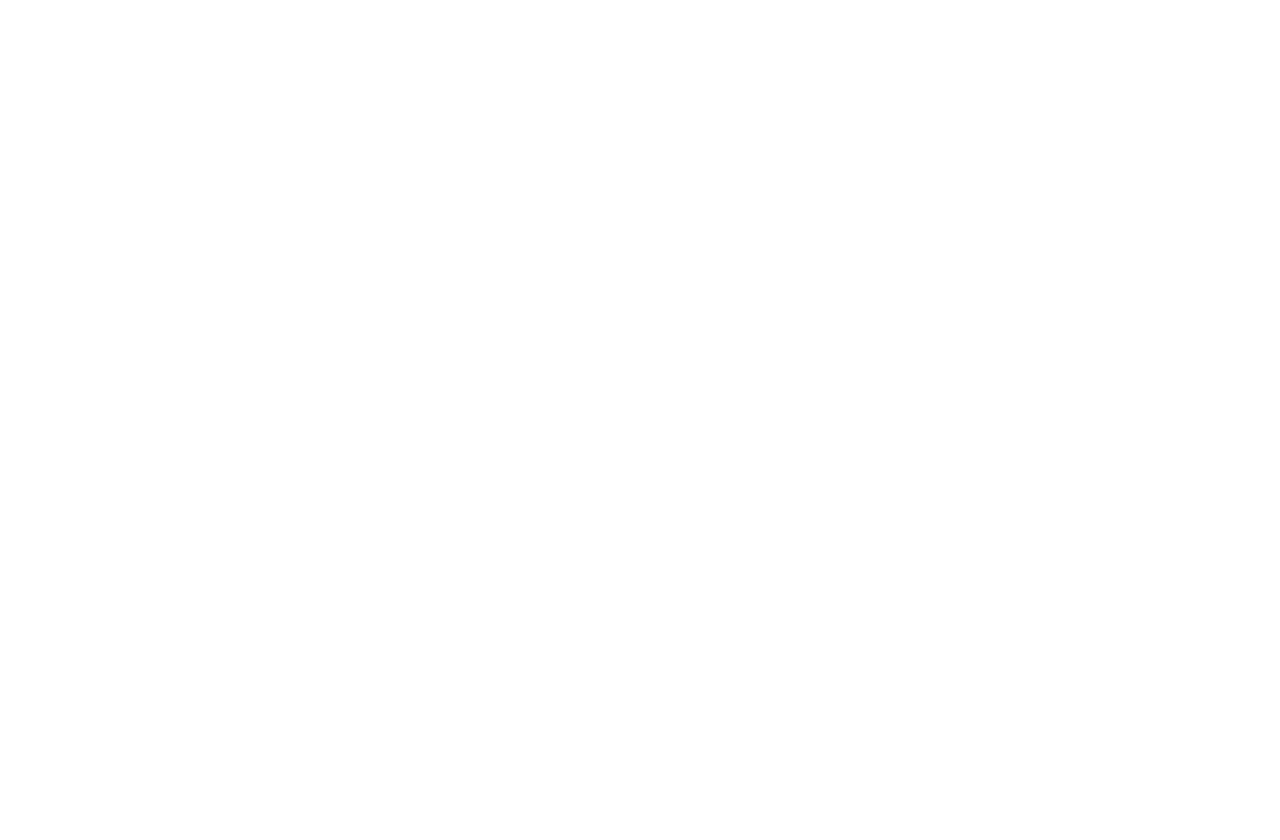
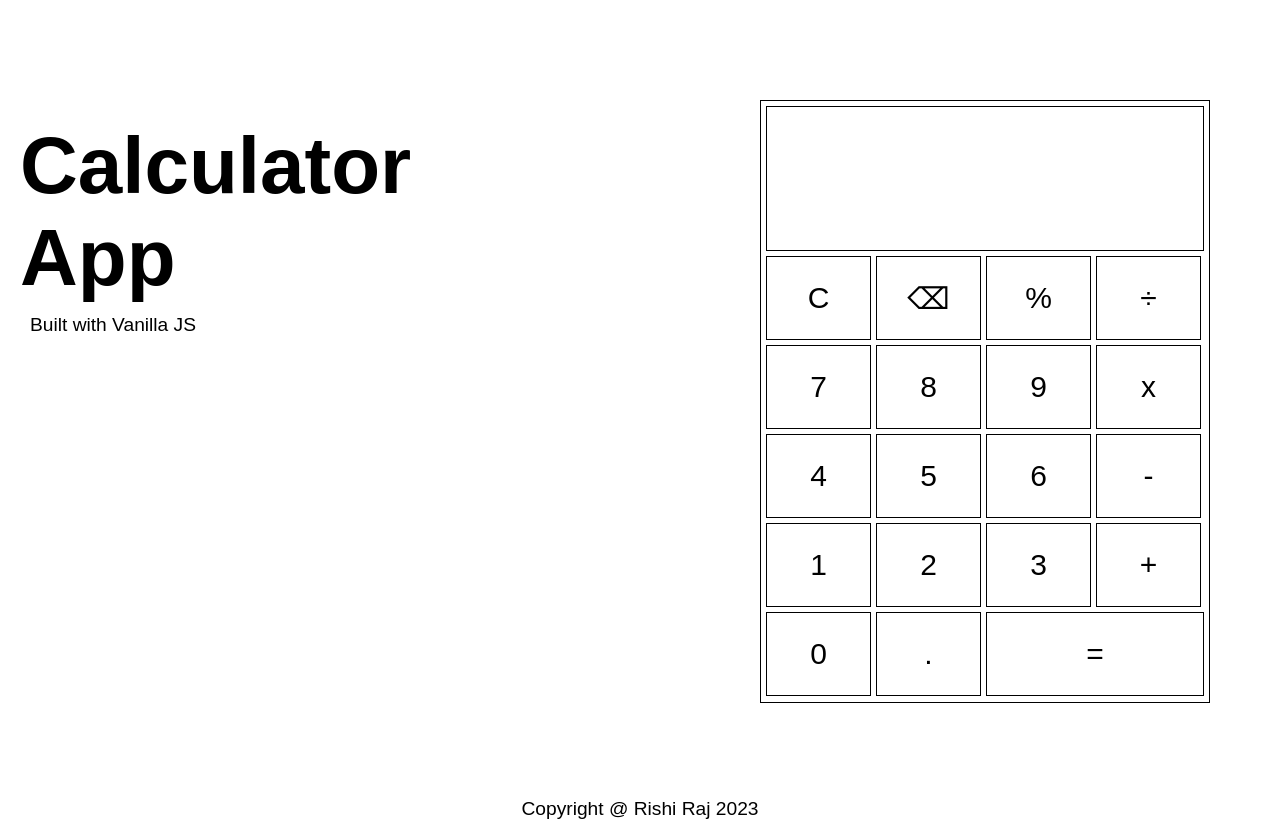
Before and after one commit to Inquisitive-Rishi/Calculator_App, a plain HTML site: page index.html in a window 1280 px wide. Before the commit the page ends 800 px from the top, so only its background shows below. Drawn offline with Linux system fonts and the light colour scheme.

Commit message:
implement basic ui

```diff
--- a/index.html
+++ b/index.html
@@ -8,6 +8,39 @@
     <script src="script.js" defer></script>
 </head>
 <body>
+    <section class="top">
+    <div class="titles">
+        <div class="main-ttl">Calculator App</div>
+        <div class="sub-tl">Built with Vanilla JS</div>
+    </div>
 
+    <div class="box">
+        <div class="screen"></div>
+        <div class="buttons">
+            <div class="btn clr">C</div>
+            <div class="btn bksps">⌫</div>
+            <div class="btn prct">%</div>
+            <div class="btn div">÷</div>
+            <div class="btn seven">7</div>
+            <div class="btn eight">8</div>
+            <div class="btn nine">9</div>
+            <div class="btn mult">x</div>
+            <div class="btn four">4</div>
+            <div class="btn five">5</div>
+            <div class="btn six">6</div>
+            <div class="btn subs">-</div>
+            <div class="btn one">1</div>
+            <div class="btn two">2</div>
+            <div class="btn three">3</div>
+            <div class="btn add">+</div>
+            <div class="btn zero">0</div>
+            <div class="btn dot">.</div>
+            <div class="btn eql">=</div>
+        </div>
+    </div>
+</section>
+<section class="bottom">
+    <div class="foooter">Copyright @ Rishi Raj 2023</div>
+</section>
 </body>
 </html>
--- a/script.js
+++ b/script.js
@@ -28,5 +28,3 @@ function operate(op,n1,n2) {
 
     return result;
 }
-
-console.log(operate('&',100,3));
--- a/styles.css
+++ b/styles.css
@@ -0,0 +1,77 @@
+* {
+    margin: 0;
+    padding: 0;
+}
+
+.titles {
+    margin-right: 200px;
+    margin-top: 100px;
+}
+
+.main-ttl {
+    font-size: 80px;
+    font-weight: 800;
+}
+
+.sub-tl {
+    padding: 10px;
+}
+
+body {
+    font-size: 1.2em;
+    display: flex;
+    flex-direction: column;
+    padding: 20px;
+    min-height: 100vh;
+    font-family: sans-serif;
+    justify-content: center;
+    align-items: center;
+}
+
+.top {
+    display: flex;
+    flex: 1;
+}
+
+.box {
+    box-sizing: border-box;
+    display: flex;
+    flex-direction: column;
+    height: 603px;
+    width: 450px;
+    border: 1px solid black;
+    padding: 5px;
+    margin-right: 50px;
+    margin-top: 80px;
+    flex-shrink: 0;
+}
+
+.screen {
+    box-sizing: border-box;
+    height: 145px;
+    border: 1px solid black;
+    margin-bottom: 5px;
+    flex-shrink: 0;
+}
+
+.buttons {
+    gap: 5px;
+    display: flex;
+    flex-wrap: wrap;
+}
+
+.btn {
+    font-size: 30px;
+    display: flex;
+    justify-content: center;
+    align-items: center;
+    width: calc(420px / 4);
+    height: calc(420px / 5);
+    aspect-ratio: 1;
+    border: 1px solid black;
+    box-sizing: border-box;
+}
+
+.eql {
+    flex: 1;
+}
```
